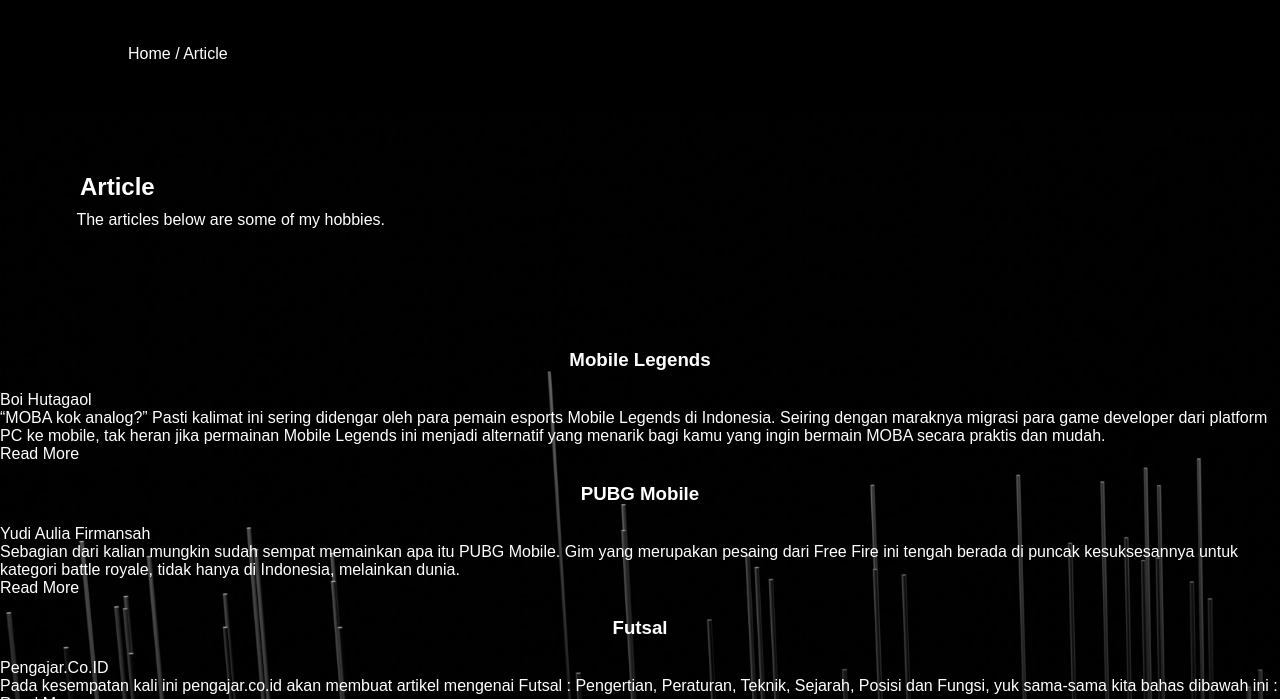
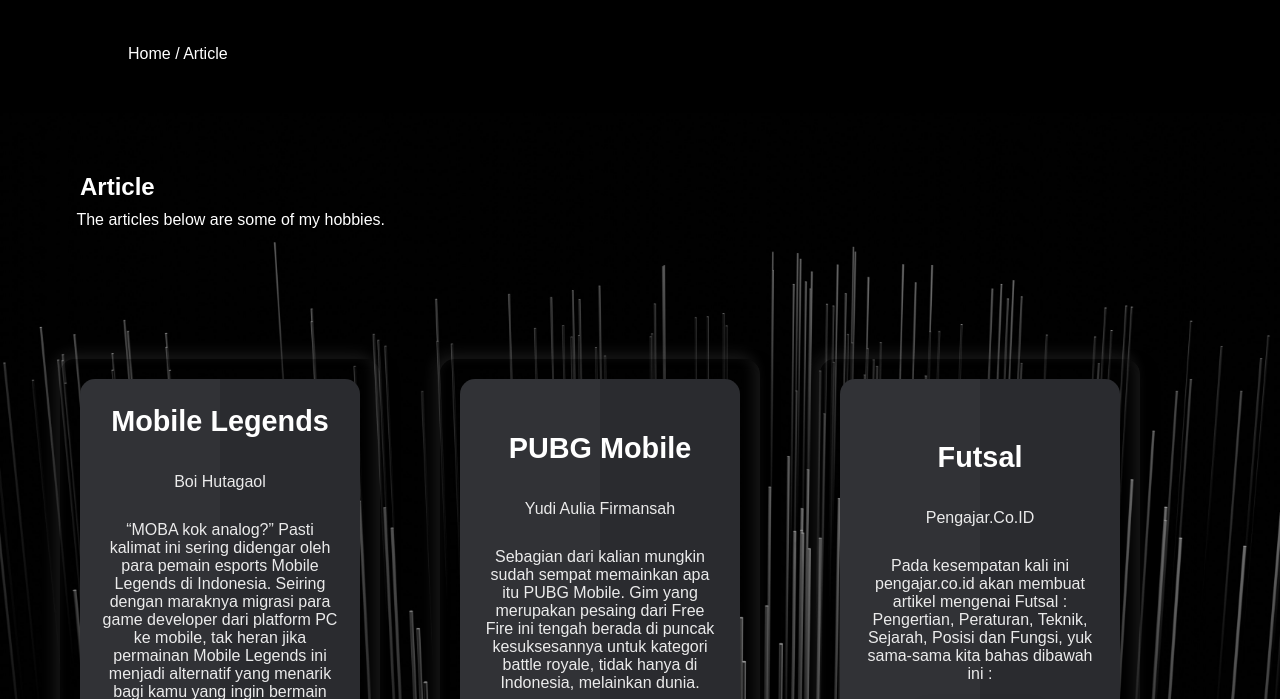
Before and after one commit to dzulfadhlilmuiz/tekweb2022, a plain HTML site: page hobby.html in a window 1280 px wide. Shown: the part 101-800 px from the top of the page. Drawn offline with nearby package versions, Linux system fonts and the light colour scheme.

Commit message:
Update style.css

```diff
--- a/style.css
+++ b/style.css
@@ -142,7 +142,7 @@ section h3{
     margin: 50px;
 }
 .hobby{
-    height: 1500px;
+    height: 100vh;
     background-image: url('begron.jpg');
     background-size: cover;
     color: #fff;
@@ -155,22 +155,118 @@ section h3{
     margin: 10px;
     margin-left: 70px;
 }
-.hobi li{
-    margin-left: 70px;
-    margin-bottom: -25px;
+.author{
+    margin-bottom: 30px;
 }
-.daftar{
-    float: left;
-    width: 390px;
-    height: 230px;
-    margin-left: 70px;
+
+@import url("https://fonts.googleapis.com/css2?family=Poppins:wght@300;400;500;700;800&display=swap");
+* {
+  margin: 0;
+  padding: 0;
+  box-sizing: border-box;
+  font-family: "Poppins", sans-serif;
 }
-.isi{
-    margin-left: 70px;
+
+body .artikel {
+  display: flex;
+  justify-content: center;
+  align-items: center;
+  flex-wrap: wrap;
+  max-width: 1200px;
+  margin: 40px 0;
 }
+
+body .artikel .card {
+  position: relative;
+  min-width: 320px;
+  height: 440px;
+  box-shadow: inset 5px 5px 5px rgba(0, 0, 0, 0.2),
+    inset -5px -5px 15px rgba(255, 255, 255, 0.1),
+    5px 5px 15px rgba(0, 0, 0, 0.3), -5px -5px 15px rgba(255, 255, 255, 0.1);
+  border-radius: 15px;
+  margin: 30px;
+  transition: 0.5s;
+}
+
+body .artikel .card .kotak {
+  position: absolute;
+  top: 20px;
+  left: 20px;
+  right: 20px;
+  bottom: 20px;
+  background: #2a2b2f;
+  border-radius: 15px;
+  display: flex;
+  justify-content: center;
+  align-items: center;
+  overflow: hidden;
+  transition: 0.5s;
+}
+
+body .artikel .card .kotak:hover {
+  transform: translateY(-50px);
+}
+
+body .artikel .card .kotak:before {
+  content: "";
+  position: absolute;
+  top: 0;
+  left: 0;
+  width: 50%;
+  height: 100%;
+  background: rgba(255, 255, 255, 0.03);
+}
+
+body .artikel .card .kotak .konten {
+  padding: 20px;
+  text-align: center;
+}
+
+body .artikel .card .kotak .konten h2 {
+  position: absolute;
+  top: -10px;
+  right: 30px;
+  font-size: 8rem;
+  color: rgba(255, 255, 255, 0.1);
+}
+
+body .artikel .card .kotak .konten h3 {
+  font-size: 1.8rem;
+  color: #fff;
+  z-index: 1;
+  transition: 0.5s;
+  margin-bottom: 15px;
+}
+
+body .artikel .card .kotak .konten p {
+  font-size: 1rem;
+  font-weight: 300;
+  color: rgba(255, 255, 255, 0.9);
+  z-index: 1;
+  transition: 0.5s;
+}
+
+body .artikel .card .kotak .konten a {
+  position: relative;
+  display: inline-block;
+  padding: 8px 20px;
+  background: black;
+  border-radius: 5px;
+  text-decoration: none;
+  color: white;
+  margin-top: 20px;
+  box-shadow: 0 10px 20px rgba(0, 0, 0, 0.2);
+  transition: 0.5s;
+}
+body .artikel .card .kotak .konten a:hover {
+  box-shadow: 0 10px 20px rgba(0, 0, 0, 0.6);
+  background: #fff;
+  color: #000;
+}
+
 .contact{
     background-image: url('begron.jpg');
-    height: 100vh;
+    height: 125vh;
     color: #fff;
     background-size: cover;
 }
```
